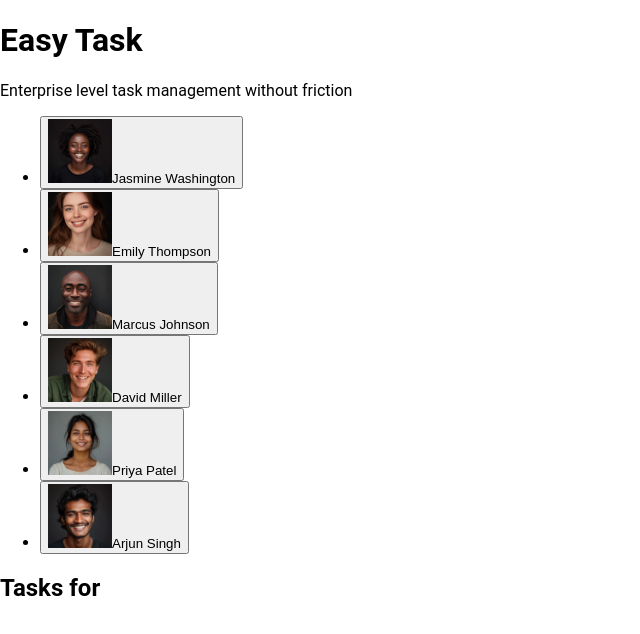
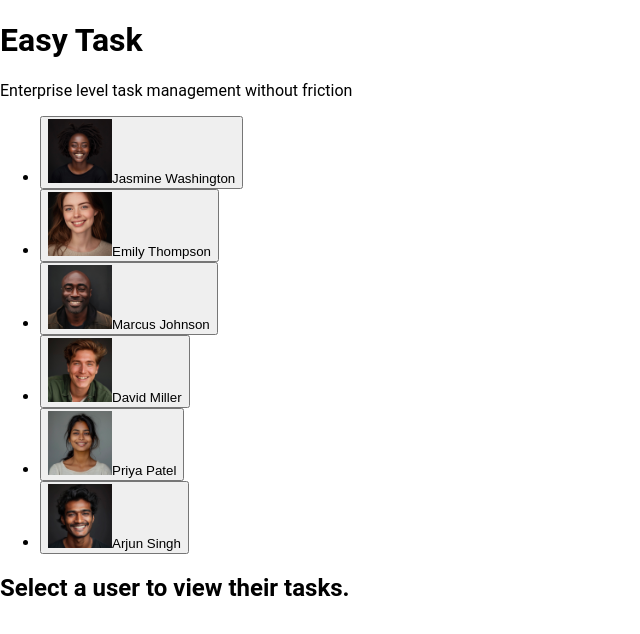
Before and after one commit to farooq-teqniqly/udacity-angular, an Angular app in the folder todo/: page / in a window 1280 px wide. Shown: the top 634 px of the page, without its empty margins (0-640 px from the left). Built offline with nearby package versions, Linux system fonts and the light colour scheme.

Commit message:
refactor: Replaced nullable userName signals and inputs with required ones. Updated templates to handle empty states gracefully, adding a fallback message when no user is selected.

```diff
--- a/todo/src/app/app.component.html
+++ b/todo/src/app/app.component.html
@@ -8,6 +8,10 @@
     }
   </ul>
   <div>
-    <app-task [userName]="selectedUserName()" />
+    @if (selectedUserName()) {
+      <app-task [userName]="selectedUserName()" />
+    } @else {
+      <h2>Select a user to view their tasks.</h2>
+    }
   </div>
 </main>
--- a/todo/src/app/app.component.ts
+++ b/todo/src/app/app.component.ts
@@ -12,10 +12,10 @@ import { TaskComponent } from "./task/task.component";
 })
 export class AppComponent {
   users = DUMMY_USERS;
-  selectedUserName = signal<string | null>(null);
+  selectedUserName = signal<string>("");
 
   onSelectUser(id: string) {
     const userName = DUMMY_USERS.find((user) => user.id === id)?.name;
-    this.selectedUserName.set(userName ?? null);
+    this.selectedUserName.set(userName ?? "");
   }
 }
--- a/todo/src/app/task/task.component.html
+++ b/todo/src/app/task/task.component.html
@@ -1 +1 @@
-<h2>Tasks for {{ userName() ? userName()?.toUpperCase() : "" }}</h2>
+<h2>Tasks for {{ userName().toUpperCase() }}</h2>
--- a/todo/src/app/task/task.component.ts
+++ b/todo/src/app/task/task.component.ts
@@ -8,5 +8,5 @@ import { Component, input } from "@angular/core";
   styleUrl: "./task.component.css",
 })
 export class TaskComponent {
-  userName = input<string | null>();
+  userName = input.required<string>();
 }
```
